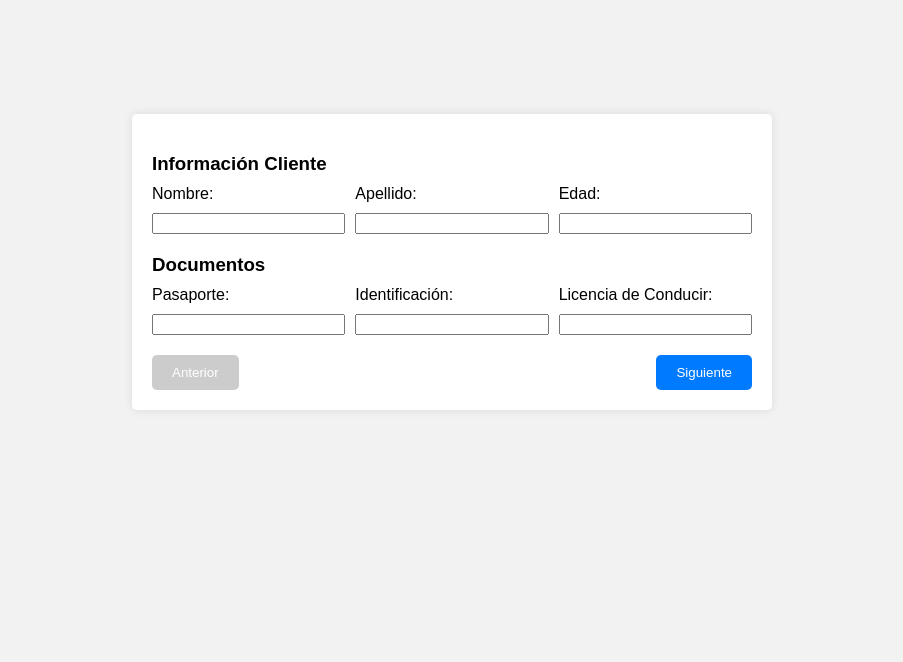
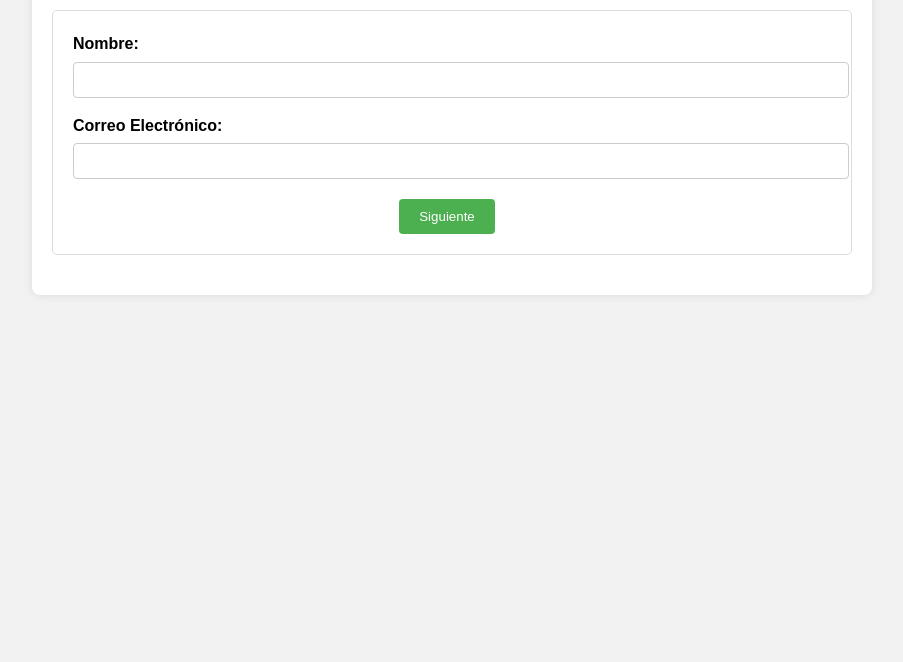
Before and after one commit to opvillalta/oscar, a plain HTML site: page index.html in a window 1280 px wide. Shown: the part 138-800 px from the top of the page, without its empty margins (188-1091 px from the left). Drawn offline with Linux system fonts and the light colour scheme.

Commit message:
Update index.html

```diff
--- a/index.html
+++ b/index.html
@@ -1,145 +1,170 @@
 <!DOCTYPE html>
-<html lang="en">
+<html lang="es">
 <head>
 <meta charset="UTF-8">
 <meta name="viewport" content="width=device-width, initial-scale=1.0">
-    <title>Multi-step Form</title>
+<title>Formulario Multi-step con HTML y CSS</title>
 <style>
     body {
         font-family: Arial, sans-serif;
+        line-height: 1.6;
         background-color: #f2f2f2;
-            display: flex;
-            justify-content: center;
-            align-items: center;
-            height: 100vh;
         margin: 0;
+        padding: 0;
     }
-        .form-container {
+
+    .container {
+        max-width: 800px;
+        margin: 50px auto;
         background-color: #fff;
         padding: 20px;
-            box-shadow: 0 0 10px rgba(0, 0, 0, 0.1);
-            border-radius: 5px;
-            width: 600px;
+        border-radius: 8px;
+        box-shadow: 0 0 10px rgba(0,0,0,0.1);
     }
-        .form-step {
+
+    .step {
         display: none;
     }
-        .form-step.active {
+
+    .step.active {
         display: block;
     }
-        .form-section {
+
+    .form-header {
+        text-align: center;
         margin-bottom: 20px;
     }
-        .form-section h3 {
+
+    .form-header h2 {
         margin-bottom: 10px;
+        color: #333;
     }
-        .form-section .form-group {
-            display: grid;
-            grid-template-columns: 1fr 1fr 1fr;
-            gap: 10px;
+
+    .form-step {
+        padding: 20px;
+        border: 1px solid #ddd;
+        border-radius: 5px;
         margin-bottom: 20px;
     }
-        .form-navigation {
-            display: flex;
-            justify-content: space-between;
+
+    .form-group {
+        margin-bottom: 15px;
+    }
+
+    .form-group label {
+        display: block;
+        font-weight: bold;
+        margin-bottom: 5px;
+    }
+
+    .form-group input[type="text"],
+    .form-group input[type="email"] {
+        width: 100%;
+        padding: 8px;
+        border: 1px solid #ccc;
+        border-radius: 4px;
+        font-size: 16px;
+    }
+
+    .btn-container {
+        text-align: center;
         margin-top: 20px;
     }
-        .form-navigation button {
+
+    .btn-next,
+    .btn-prev {
         padding: 10px 20px;
-            background-color: #007bff;
-            color: #fff;
+        background-color: #4CAF50;
+        color: white;
         border: none;
-            border-radius: 5px;
+        border-radius: 4px;
+        cursor: pointer;
+        margin-right: 10px;
+    }
+
+    .btn-next:hover,
+    .btn-prev:hover {
+        background-color: #45a049;
+    }
+
+    .btn-submit {
+        padding: 10px 20px;
+        background-color: #008CBA;
+        color: white;
+        border: none;
+        border-radius: 4px;
         cursor: pointer;
     }
-        .form-navigation button:disabled {
-            background-color: #cccccc;
+
+    .btn-submit:hover {
+        background-color: #0073aa;
     }
 </style>
 </head>
 <body>
 
-<div class="form-container">
-    <form id="multi-step-form">
-        <!-- Step 1 -->
-        <div class="form-step active">
-            <div class="form-section">
-                <h3>Información Cliente</h3>
-                <div class="form-group">
-                    <label for="field1">Nombre:</label>
-                    <label for="field2">Apellido:</label>
-                    <label for="field3">Edad:</label>
-                    <input type="text" id="field1" name="field1">
-                    <input type="text" id="field2" name="field2">
-                    <input type="number" id="field3" name="field3">
-                </div>
+<div class="container">
+    <div class="form-header">
+        <h2>Formulario Multi-step con HTML y CSS</h2>
     </div>
 
-            <div class="form-section">
-                <h3>Documentos</h3>
+    <form id="multi-step-form" method="POST">
+        <!-- Step 1 -->
+        <div class="step step1 active">
+            <div class="form-step">
                 <div class="form-group">
-                    <label for="field4">Pasaporte:</label>
-                    <label for="field5">Identificación:</label>
-                    <label for="field6">Licencia de Conducir:</label>
-                    <input type="text" id="field4" name="field4">
-                    <input type="text" id="field5" name="field5">
-                    <input type="text" id="field6" name="field6">
+                    <label for="name">Nombre:</label>
+                    <input type="text" id="name" name="name" required>
+                </div>
+                <div class="form-group">
+                    <label for="email">Correo Electrónico:</label>
+                    <input type="email" id="email" name="email" required>
+                </div>
+                <div class="btn-container">
+                    <button type="button" class="btn-next">Siguiente</button>
                 </div>
             </div>
         </div>
 
         <!-- Step 2 -->
+        <div class="step step2">
             <div class="form-step">
-            <div class="form-section">
-                <h3>Contacto</h3>
                 <div class="form-group">
-                    <label for="field7">Teléfono:</label>
-                    <label for="field8">Correo Electrónico:</label>
-                    <label for="field9">Dirección:</label>
-                    <input type="text" id="field7" name="field7">
-                    <input type="email" id="field8" name="field8">
-                    <input type="text" id="field9" name="field9">
+                    <label for="address">Dirección:</label>
+                    <input type="text" id="address" name="address" required>
+                </div>
+                <div class="form-group">
+                    <label for="phone">Teléfono:</label>
+                    <input type="text" id="phone" name="phone" required>
+                </div>
+                <div class="btn-container">
+                    <button type="button" class="btn-prev">Anterior</button>
+                    <button type="submit" class="btn-submit">Enviar</button>
                 </div>
             </div>
-
-            <div class="form-section">
-                <h3>Otros</h3>
-                <div class="form-group">
-                    <label for="field10">Comentario:</label>
-                    <label for="field11">Referencias:</label>
-                    <label for="field12">Notas Adicionales:</label>
-                    <input type="text" id="field10" name="field10">
-                    <input type="text" id="field11" name="field11">
-                    <input type="text" id="field12" name="field12">
-                </div>
-            </div>
-        </div>
-
-        <!-- Navigation buttons -->
-        <div class="form-navigation">
-            <button type="button" id="prevBtn" onclick="changeStep(-1)" disabled>Anterior</button>
-            <button type="button" id="nextBtn" onclick="changeStep(1)">Siguiente</button>
         </div>
     </form>
 </div>
 
 <script>
-    let currentStep = 0;
+    const form = document.getElementById('multi-step-form');
+    const steps = form.querySelectorAll('.step');
 
-    function changeStep(step) {
-        const steps = document.querySelectorAll('.form-step');
-        steps[currentStep].classList.remove('active');
-        currentStep += step;
-        steps[currentStep].classList.add('active');
-        document.getElementById('prevBtn').disabled = currentStep === 0;
-        document.getElementById('nextBtn').textContent = currentStep === steps.length - 1 ? 'Enviar' : 'Siguiente';
+    form.addEventListener('click', function(event) {
+        if (event.target.classList.contains('btn-next')) {
+            const currentStep = event.target.closest('.step');
+            const nextStep = currentStep.nextElementSibling;
 
-        if (currentStep === steps.length - 1) {
-            document.getElementById('nextBtn').type = 'submit';
-        } else {
-            document.getElementById('nextBtn').type = 'button';
+            currentStep.classList.remove('active');
+            nextStep.classList.add('active');
+        } else if (event.target.classList.contains('btn-prev')) {
+            const currentStep = event.target.closest('.step');
+            const prevStep = currentStep.previousElementSibling;
+
+            currentStep.classList.remove('active');
+            prevStep.classList.add('active');
         }
-    }
+    });
 </script>
 
 </body>
```
Lines whose indentation alone changed are shown as unchanged.
